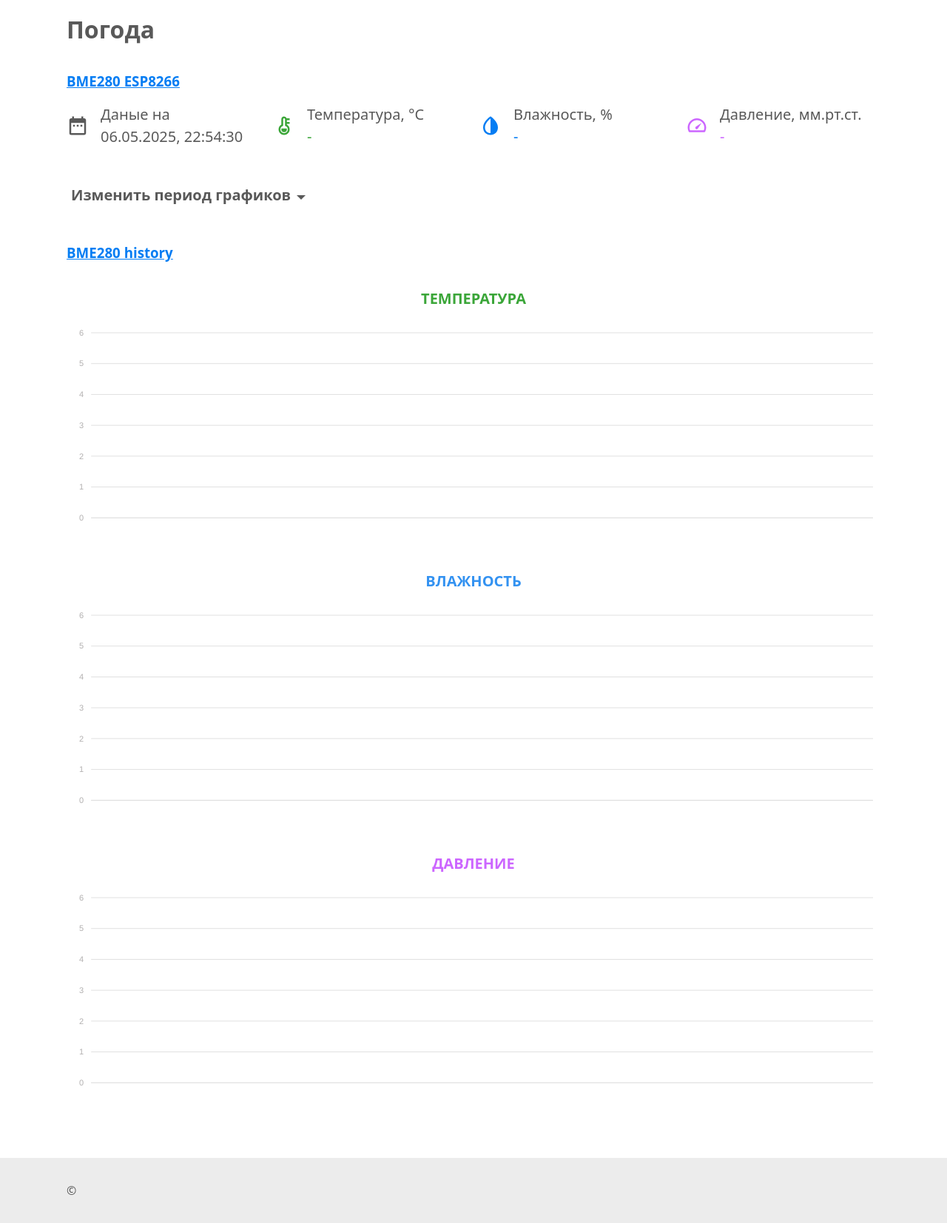
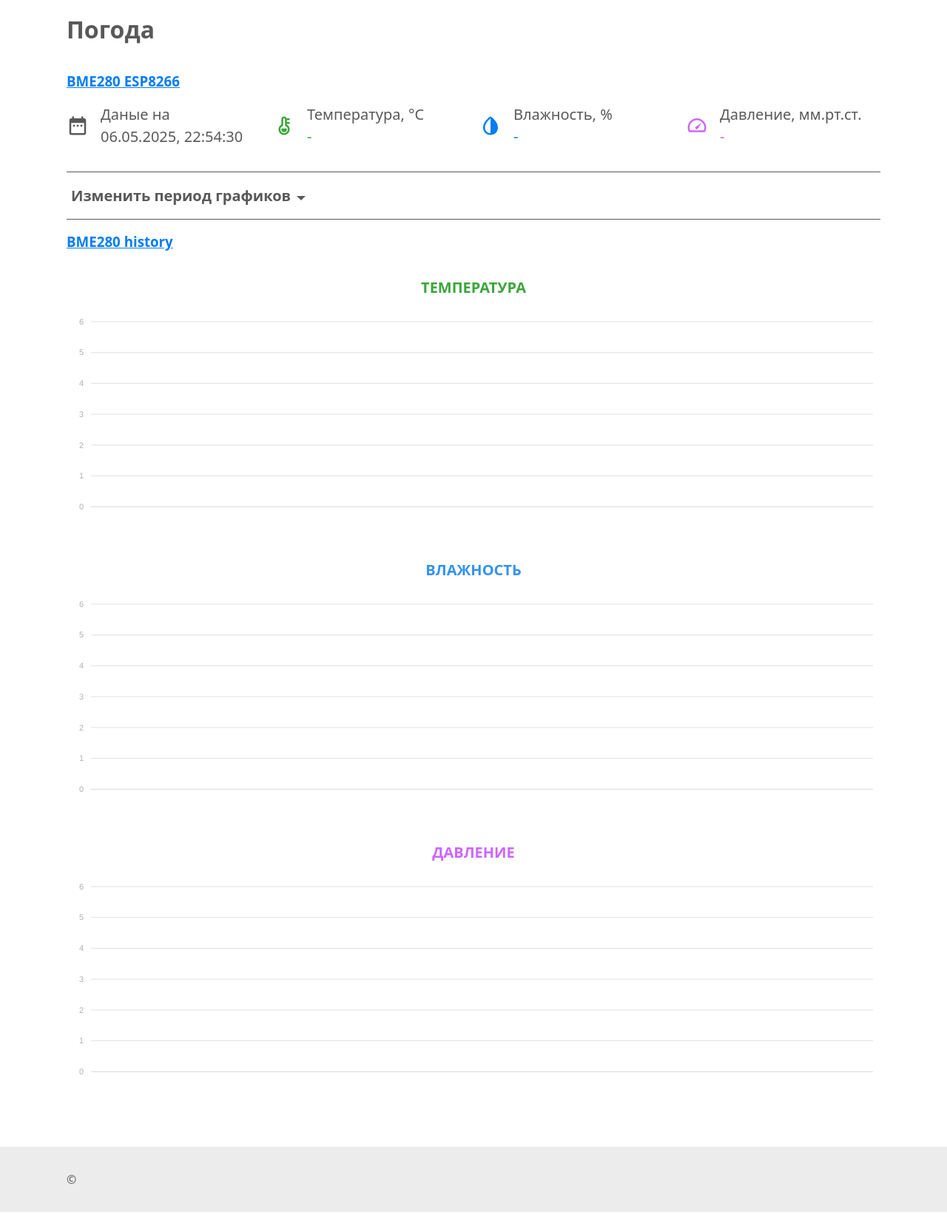
Before and after one commit to Missisol/meteoProject, a Flask app: template app/templates/home.html in a window 1280 px wide. Shown: the part 68-1722 px from the top of the page at 74% size. Run offline with Flask 3, Linux system fonts and the light colour scheme; the template is opened without the code that fills it, so the values that code supplies are empty.

Commit message:
section delimiter added

```diff
--- a/app/static/css/form.css
+++ b/app/static/css/form.css
@@ -1,5 +1,5 @@
 .section-form {
-    height: 48px;
+    height: 64px;
     overflow: clip;
     transition: height .2s ease;
 
--- a/app/static/css/main.css
+++ b/app/static/css/main.css
@@ -46,7 +46,12 @@
 
   .section {
     padding-block-start: var(--gap8);
-    margin-block-end: var(--gap16);
+    padding-block-end: var(--gap16);
+    /* margin-block-end: var(--gap16); */
+  }
+
+  .section:has(+ .section) {
+    border-block-end: 1px solid var(--base-grey-color);
   }
 
   .chart-wrapper {
--- a/app/templates/includes/history_form.html
+++ b/app/templates/includes/history_form.html
@@ -1,5 +1,3 @@
-{% include 'icons/icon_change.html' %}
-
 <section class="section section-form">
   <button
     type="button"
--- a/app/templates/includes/sensor_items.html
+++ b/app/templates/includes/sensor_items.html
@@ -12,6 +12,8 @@
 
 {% block content %}
     {% include 'icons/icons_sensor.html' %}
+    {% include 'icons/icon_change.html' %}
+
 
     <h1 class="page-title">{{ title }}</h1>
 
```
